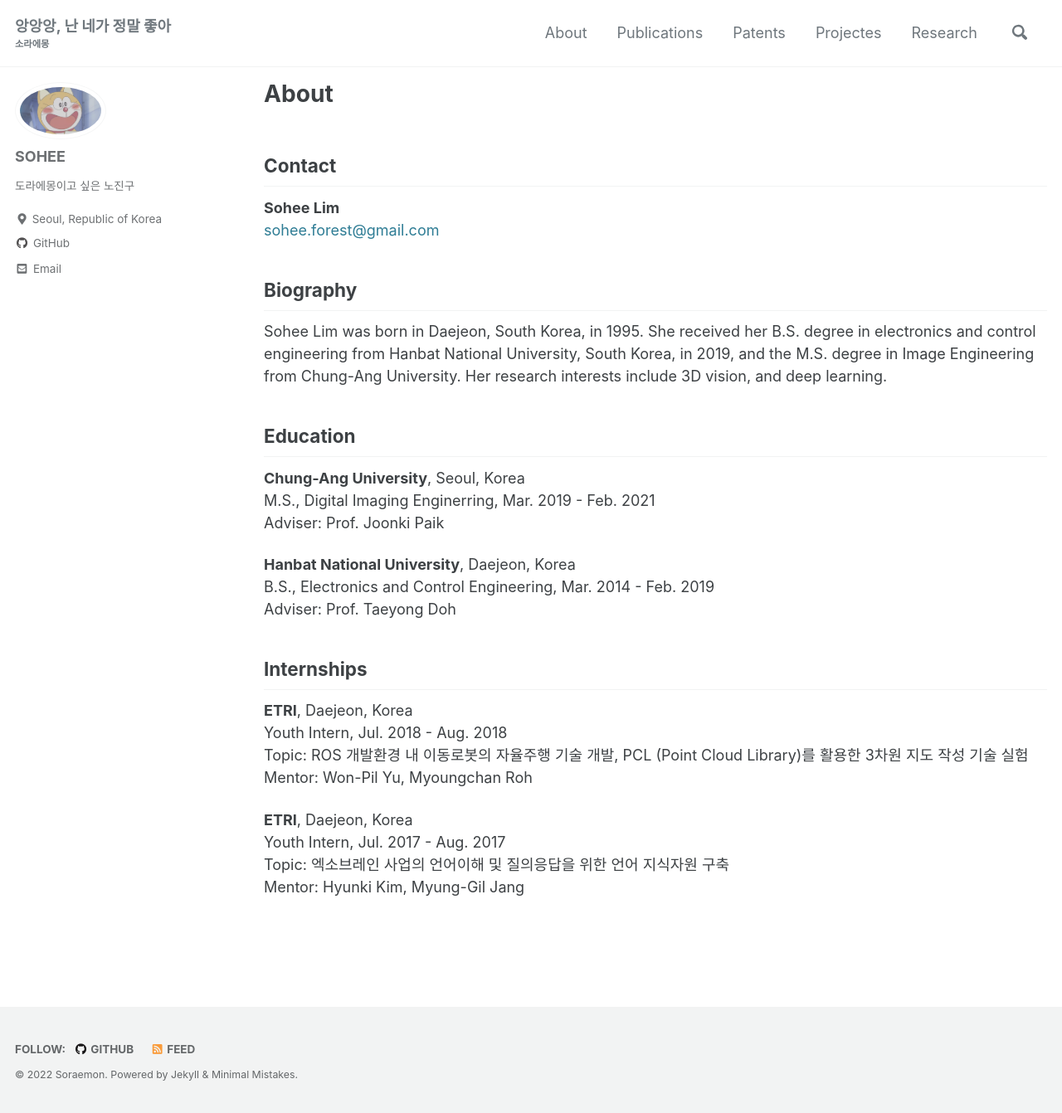
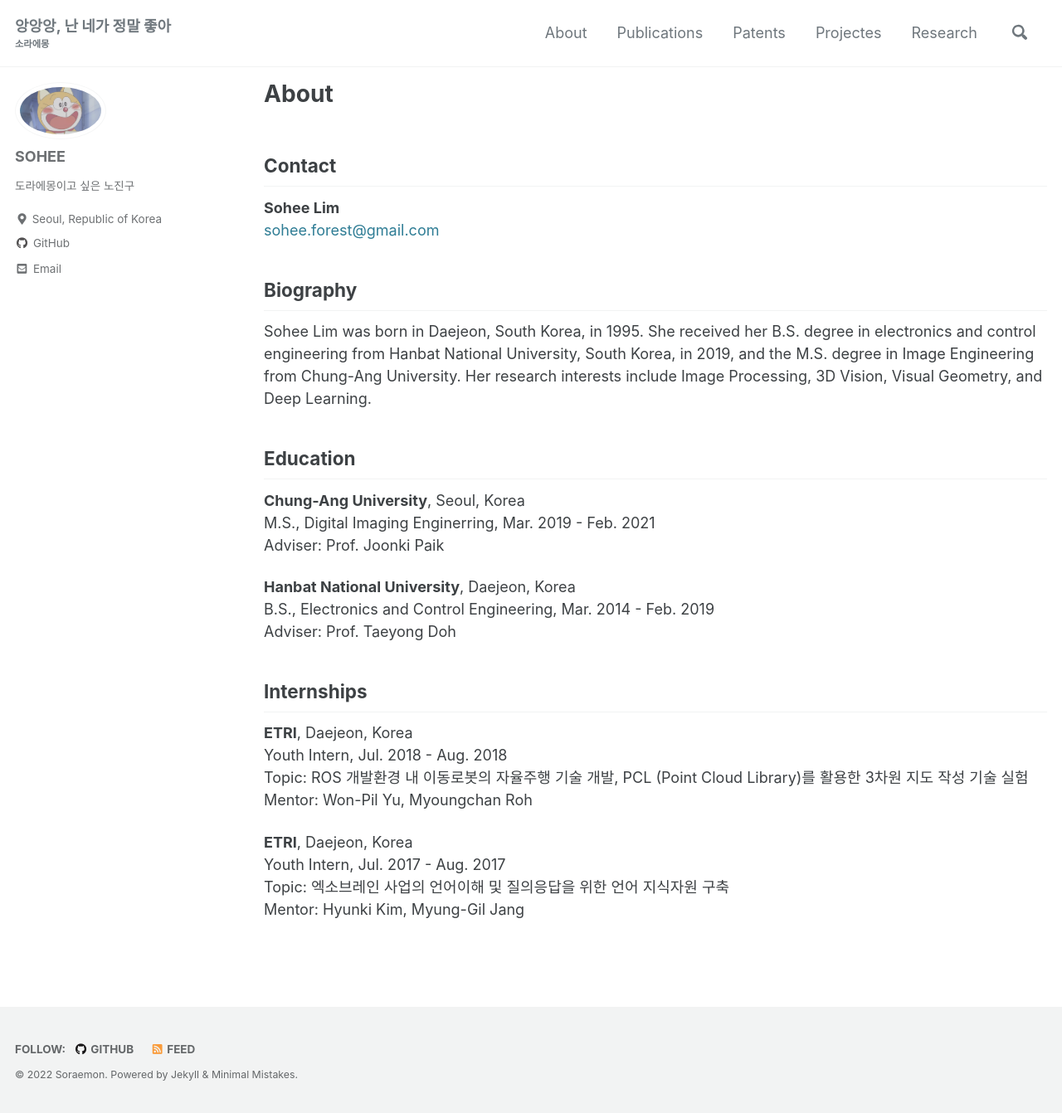
Before and after one commit to sohee-zoe/sohee-zoe.github.io, a Jekyll site: the page built from _pages/about.md, in a window 1280 px wide and 1342 px high. Shown: the whole window at 83% size. Built offline with Jekyll 4.4.1, drawn with Linux system fonts in a browser that asks for light colours; cached includes are drawn as plain includes.

Commit message:
Update about.md

```diff
--- a/_pages/about.md
+++ b/_pages/about.md
@@ -23,7 +23,7 @@ Graduate School of Advanced Imaging Science, Multimedia & Film, Chung-Ang Univer
 
 ## Biography
 
-Sohee Lim was born in Daejeon, South Korea, in 1995. She received her B.S. degree in electronics and control engineering from Hanbat National University, South Korea, in 2019, and the M.S. degree in Image Engineering from Chung-Ang University. Her research interests include 3D vision, and deep learning.
+Sohee Lim was born in Daejeon, South Korea, in 1995. She received her B.S. degree in electronics and control engineering from Hanbat National University, South Korea, in 2019, and the M.S. degree in Image Engineering from Chung-Ang University. Her research interests include Image Processing, 3D Vision, Visual Geometry, and Deep Learning.
 
 
 
```
